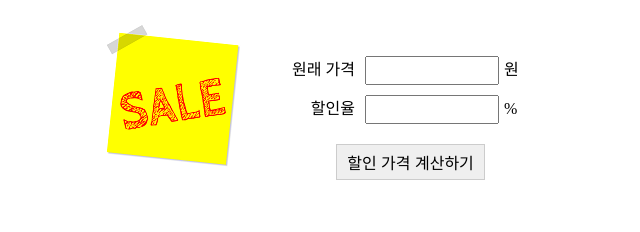
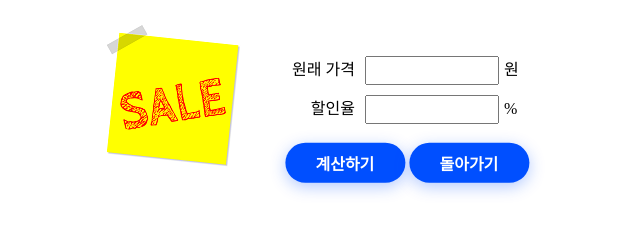
Before and after one commit to DevLuzo/luzo.shop, a plain HTML site: page won.html in a window 1280 px wide. Shown: the whole page, without its empty margins (319-959 px from the left). Drawn offline with Linux system fonts and the light colour scheme.

Commit message:
sale update

```diff
--- a/bar.css
+++ b/bar.css
@@ -36,3 +36,29 @@
 			margin-top:20px;
 			font-size:1.5em;
 		}
+
+		button{
+			width: 120px;
+			height: 40px;
+			background-color: #004fff;
+			border: none;
+			color: white;
+			box-shadow: 0 4px 16px rgba(0, 79, 255, 0.3);
+			font-size: 16px;
+			font-weight: bold;
+			border-radius: 20px;
+			position: none;
+			top:10%;
+			left: 10%;
+			transform: translate(-3%, -3%);
+		}
+		button:focus{
+			outline: 0;
+		}
+
+		button:hover{
+			background-color: rga(0,79,255,0.9);
+			cursor: pointer;
+			box-shadow: 0 2px 4px rgba(0,79,255,0.3);
+
+		}
--- a/won.html
+++ b/won.html
@@ -1,4 +1,5 @@
 <!DOCTYPE html>
+<link rel="icon" href="sale.jpg">
 <html lang="ko">
 <head>
 	<meta charset="UTF-8">
@@ -20,7 +21,8 @@
 				<input type="text" id="rate">%
 			</li>
 			<li>
-				<button onclick="showPrice()">할인 가격 계산하기</button>
+				<button onclick="showPrice()">계산하기</button>
+				<a href="index.html"><button>돌아가기</button></a>
 			</li>
 		</ul>
 		<div id="showResult"></div>
```
Also changed, not shown: won.js (deleted, +0 -9 lines), sale.jpg (added).
